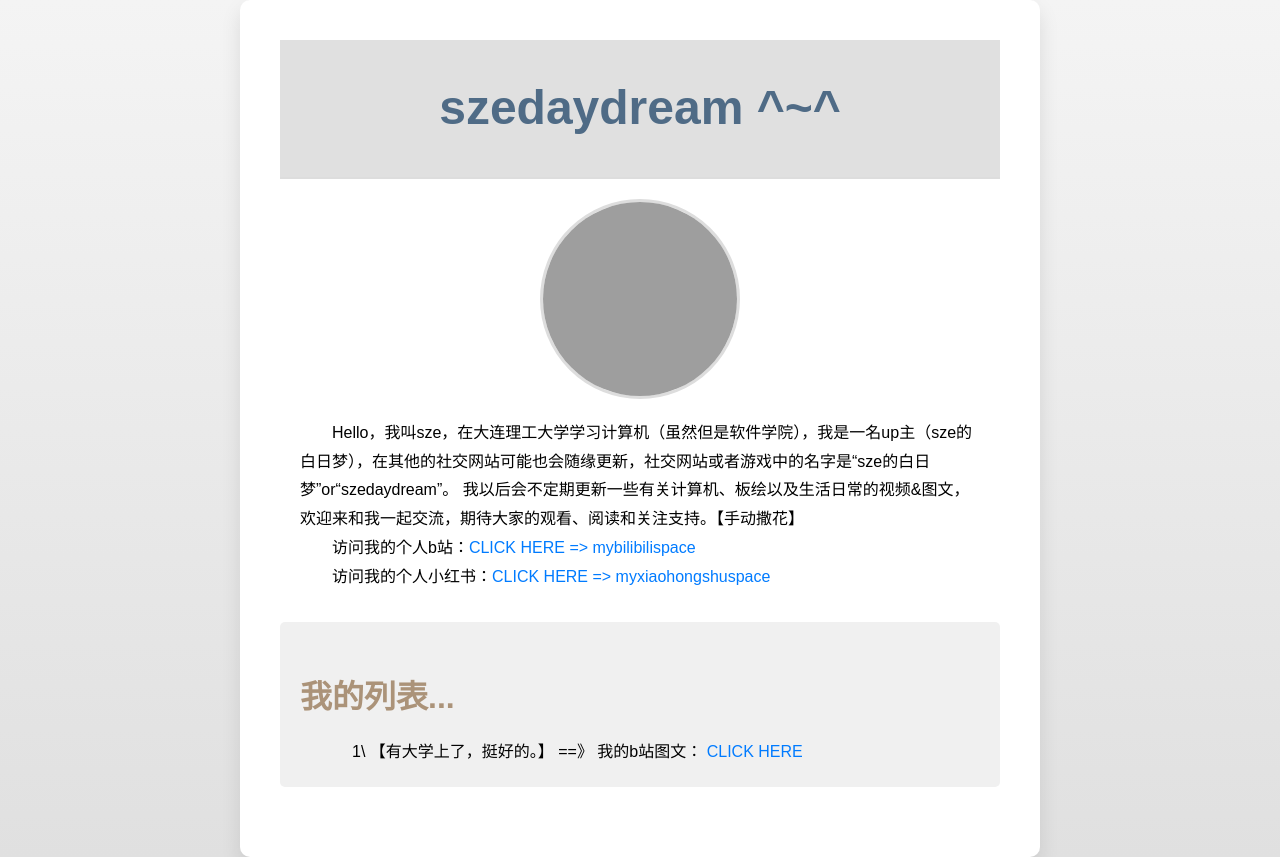
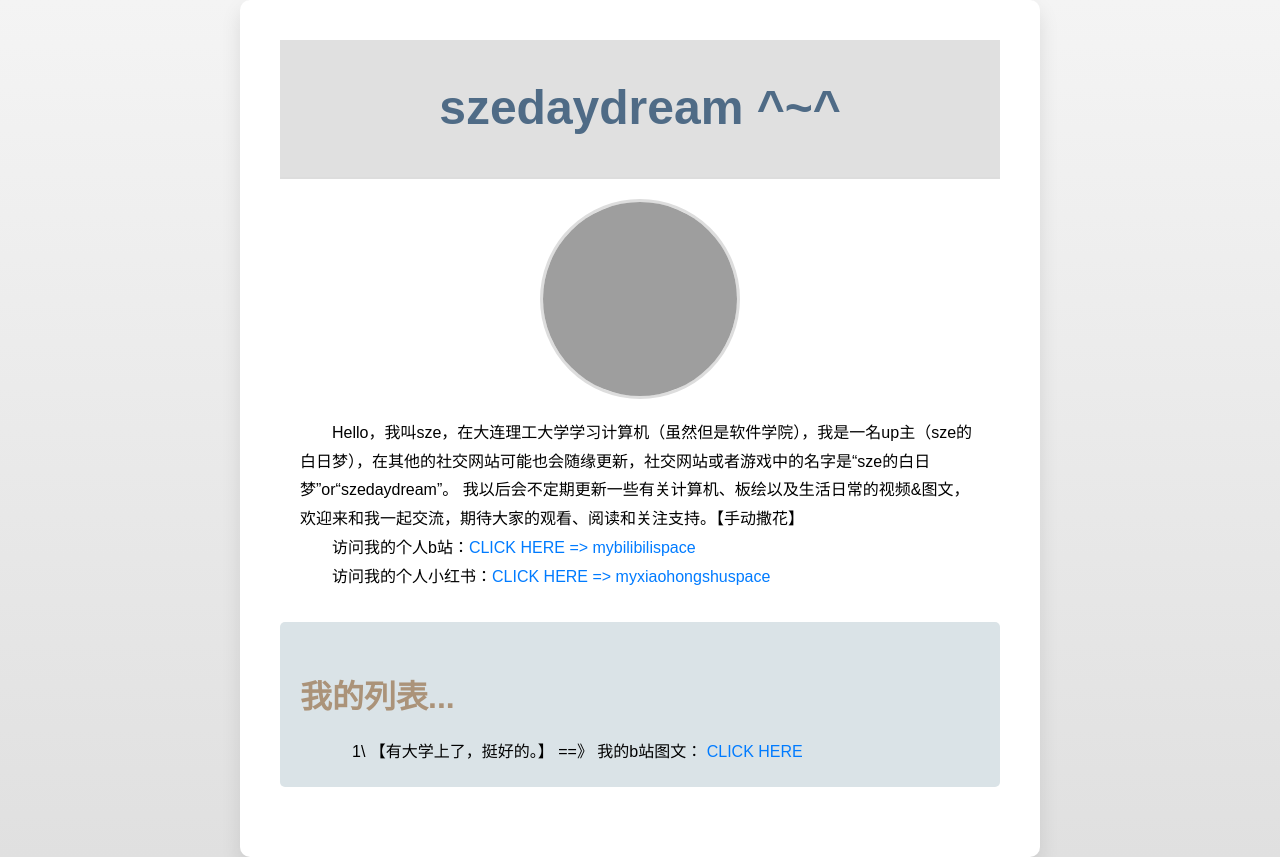
Before and after one commit to szedaydream/szedaydream.github.io, a plain HTML site: page index.html in a window 1280 px wide. In both pictures the pointer is over the element 640 px from the left and 704 px from the top of the page. Drawn offline with Linux system fonts and the light colour scheme; grey boxes are pictures that could not be loaded.

Commit message:
Update styles.css

```diff
--- a/styles.css
+++ b/styles.css
@@ -62,7 +62,7 @@ body {
 
 /* 鼠标悬停在部分上时的样式 */
 .section:hover {
-    background-color: #f0f0f0;
+    background-color: #dae3e7;
 }
 
 /* 链接样式 */
```
